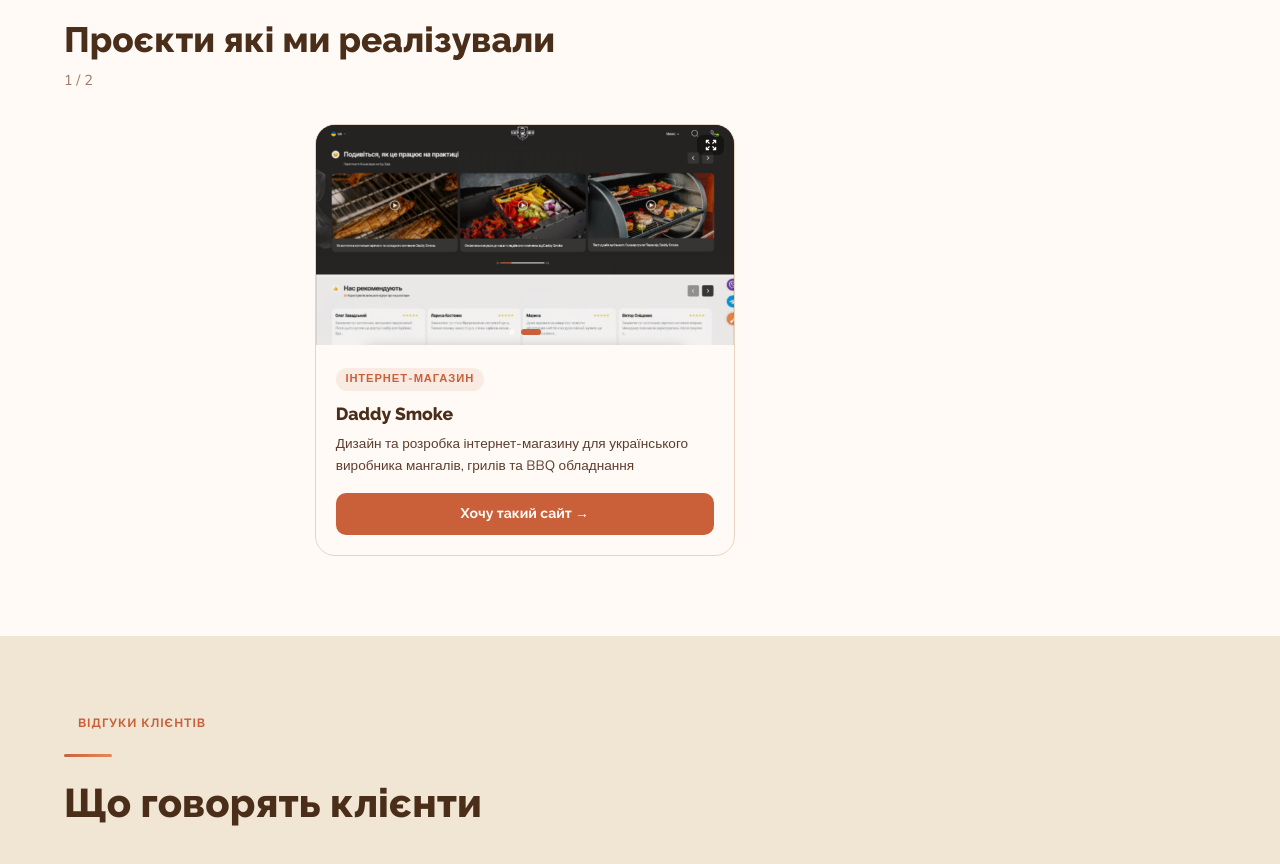
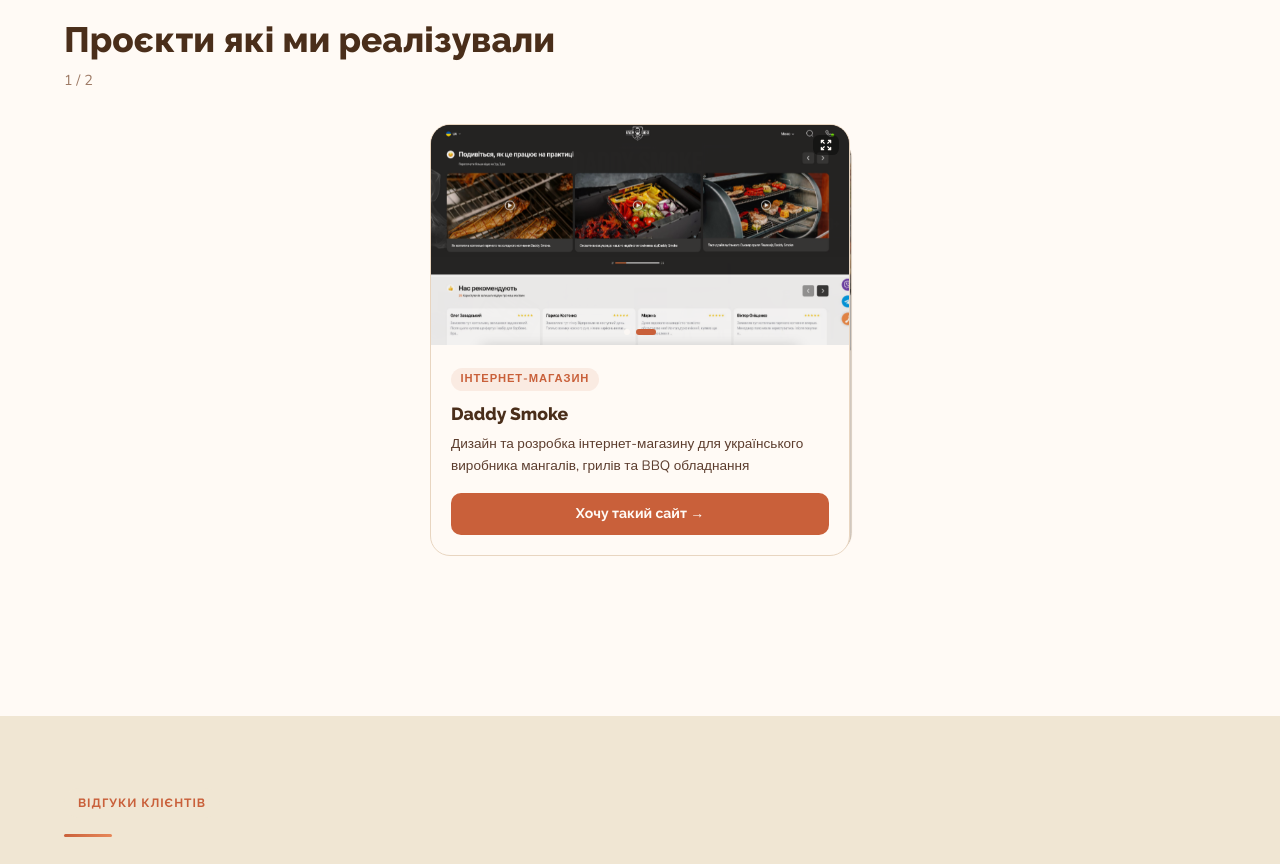
Before and after one commit to nicksolntsev2808/wamsides_landing, a React (Vite) app: page / in a window 1280 px wide. Shown: the part 1967-2831 px from the top of the page. Built offline with nearby package versions, Linux system fonts and the light colour scheme.

Commit message:
Add files via upload

```diff
--- a/src/web/pages/Home.tsx
+++ b/src/web/pages/Home.tsx
@@ -463,9 +463,9 @@
           </div>
         </div>
 
-        {/* Horizontal scroll */}
+        {/* Stacked cards */}
         <div
-          style={{ display: "flex", gap: "1rem", overflowX: "auto", scrollSnapType: "x mandatory", WebkitOverflowScrolling: "touch", paddingBottom: "0.5rem", scrollbarWidth: "none" }}
+          style={{ position: "relative", height: "520px" }}
           onTouchStart={e => { startX.current = e.touches[0].clientX; }}
           onTouchEnd={e => {
             const diff = startX.current - e.changedTouches[0].clientX;
@@ -473,11 +473,30 @@
             else if (diff < -50) setActive(i => Math.max(i - 1, 0));
           }}
         >
-          {cases.map((c, i) => (
-            <div key={i} style={{ minWidth: "80%", flexShrink: 0, scrollSnapAlign: "start" }}>
-              <PortfolioCard {...c} />
-            </div>
-          ))}
+          {cases.map((c, i) => {
+            const offset = i - active;
+            if (offset < 0 || offset > 2) return null;
+            return (
+              <div
+                key={i}
+                onClick={() => offset > 0 && setActive(i)}
+                style={{
+                  position: "absolute",
+                  top: `${offset * 14}px`,
+                  left: `${offset * 10}px`,
+                  right: `-${offset * 10}px`,
+                  zIndex: 10 - offset,
+                  transform: `scale(${1 - offset * 0.04})`,
+                  transformOrigin: "top center",
+                  transition: "all 0.4s cubic-bezier(0.4,0,0.2,1)",
+                  cursor: offset > 0 ? "pointer" : "default",
+                  filter: offset > 0 ? `brightness(${1 - offset * 0.15})` : "none",
+                }}
+              >
+                <PortfolioCard {...c} />
+              </div>
+            );
+          })}
         </div>
       </div>
     </section>
```
